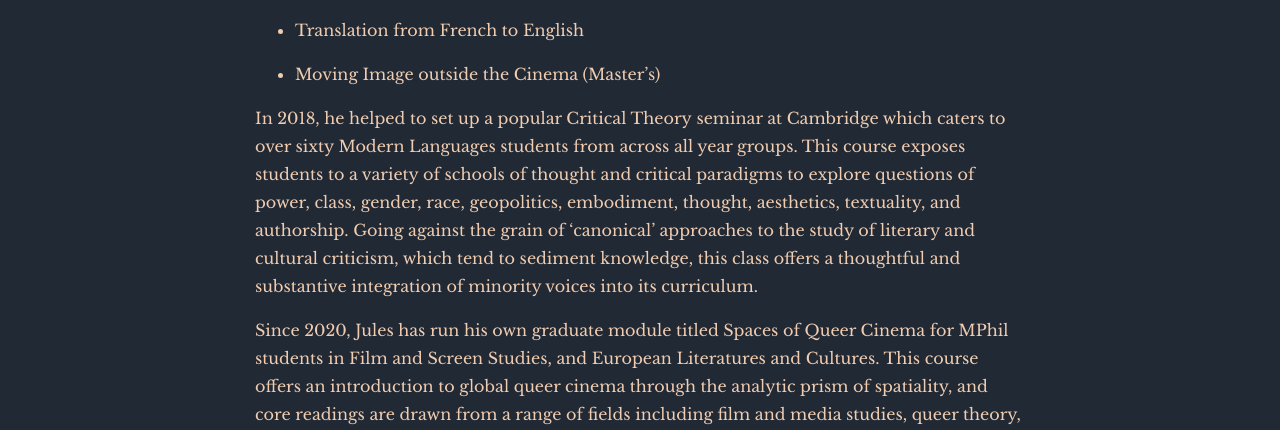
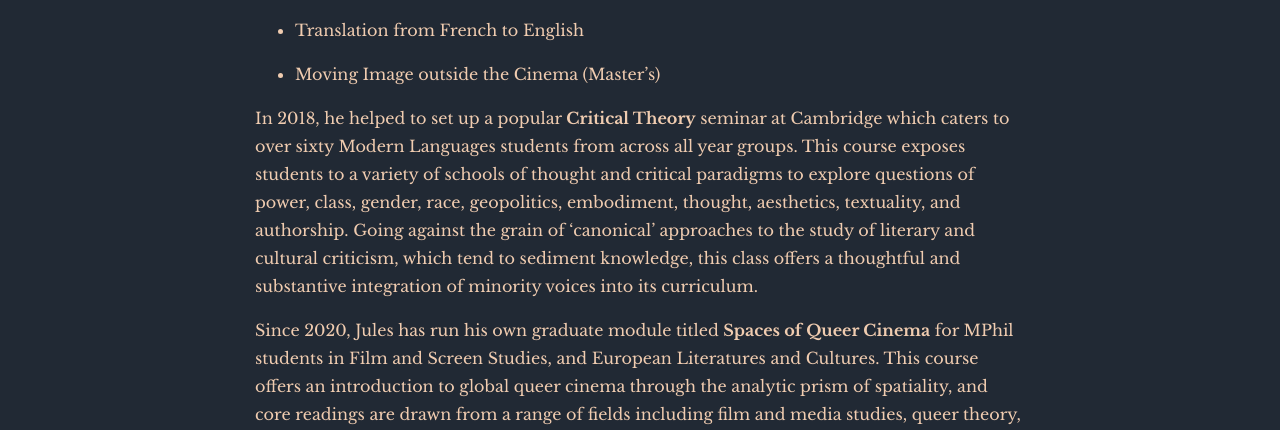
Before and after one commit to julesodwyer/julesodwyer.github.io, a Jekyll site: the page built from _pages/teaching.md, in a window 1280 px wide. Shown: the part 380-810 px from the top of the page. Built offline with Jekyll 4.4.1, drawn with Linux system fonts in a browser that asks for light colours; comment, search, counter and statistics services are not loaded; a style sheet for code colours, icons or effects is not loaded.

```diff
--- a/_includes/head.html
+++ b/_includes/head.html
@@ -14,6 +14,7 @@
     <link rel="stylesheet" href="https://fonts.googleapis.com/css2?family=Libre+Baskerville">
     <link href="https://fonts.googleapis.com/css2?family=Libre+Baskerville&display=swap" rel="stylesheet">
     <link href="https://fonts.googleapis.com/css2?family=Libre+Baskerville:ital@1&display=swap" rel="stylesheet">
+    <link href="https://fonts.googleapis.com/css2?family=Libre+Baskerville:wght@700&display=swap" rel="stylesheet">
 
     <!-- Code Syntax Highlighting -->
     <link rel="stylesheet" href="https://cdn.jsdelivr.net/gh/jwarby/jekyll-pygments-themes@master/{{ site.highlight_theme_light | append: '.css' }}" media="" id="highlight_theme_light" />
--- a/_sass/_base.scss
+++ b/_sass/_base.scss
@@ -10,6 +10,10 @@ p, h1, h2, h3, h4, h5, h6, em, div, li, span, strong {
   color: var(--global-text-color);
   font-family: 'Libre Baskerville', serif;
   line-height: 1.75;
+}
+
+strong {
+  font-weight: 700;
 }
 
 h1, h2, h3, h4, h5, h6 {
```
Also changed, not shown: _pages/about.md (+1 -1 lines).
